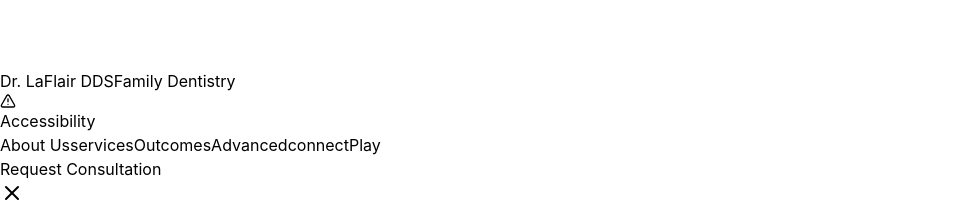
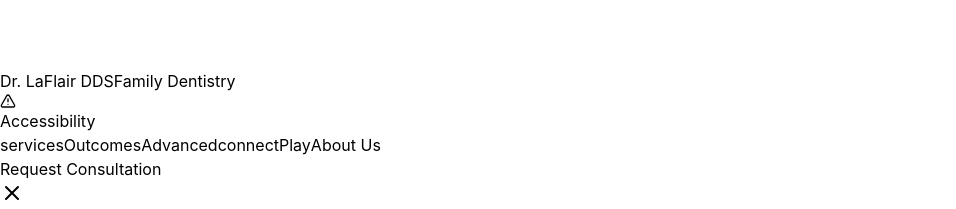
Before and after one commit to frickenclutch/Dr.LaFlair, a React (Vite) app: page / in a window 1280 px wide. Shown: the part 3886-4095 px from the top of the page, without its empty margins (0-956 px from the left). Built offline with nearby package versions, Linux system fonts and the light colour scheme.

Commit message:
orientation of about

```diff
--- a/src/App.jsx
+++ b/src/App.jsx
@@ -1091,13 +1091,13 @@
             </div>
           </div>
 
-          <div className="flex gap-4 md:gap-8 overflow-x-auto pb-2 xl:pb-0 no-scrollbar w-full xl:w-auto xl:justify-center">
-            {['about', 'services', 'archive', 'tech', 'connect', 'game'].map(v => (
-  <button key={v} onClick={() => changeView(v)} className={`text-[10px] font-black uppercase tracking-[0.2em] whitespace-nowrap ${view === v ? `${currentTheme.accentText} border-b-2 ${currentTheme.accentBorder} pb-1` : 'opacity-40 hover:opacity-100 transition-opacity'}`}>
-    {v === 'about' ? 'About Us' : v === 'archive' ? 'Outcomes' : v === 'tech' ? 'Advanced' : v === 'game' ? 'Play' : v}
-  </button>
-))}
-          </div>
+         <div className="flex gap-4 md:gap-8 overflow-x-auto pb-2 xl:pb-0 no-scrollbar w-full xl:w-auto xl:justify-center">
+  {['services', 'archive', 'tech', 'connect', 'game', 'about'].map(v => (
+    <button key={v} onClick={() => changeView(v)} className={`text-[10px] font-black uppercase tracking-[0.2em] whitespace-nowrap ${view === v ? `${currentTheme.accentText} border-b-2 ${currentTheme.accentBorder} pb-1` : 'opacity-40 hover:opacity-100 transition-opacity'}`}>
+      {v === 'archive' ? 'Outcomes' : v === 'tech' ? 'Advanced' : v === 'game' ? 'Play' : v === 'about' ? 'About Us' : v}
+    </button>
+  ))}
+</div>
 
           <div className="hidden lg:flex items-center gap-4 shrink-0">
             <button onClick={handleBook} className={`px-6 py-2 rounded-full ${currentTheme.accentBg} text-white font-black text-[10px] uppercase tracking-widest shadow-lg shadow-indigo-500/20 hover:scale-105 transition-transform`}>Request Consultation</button>
```
